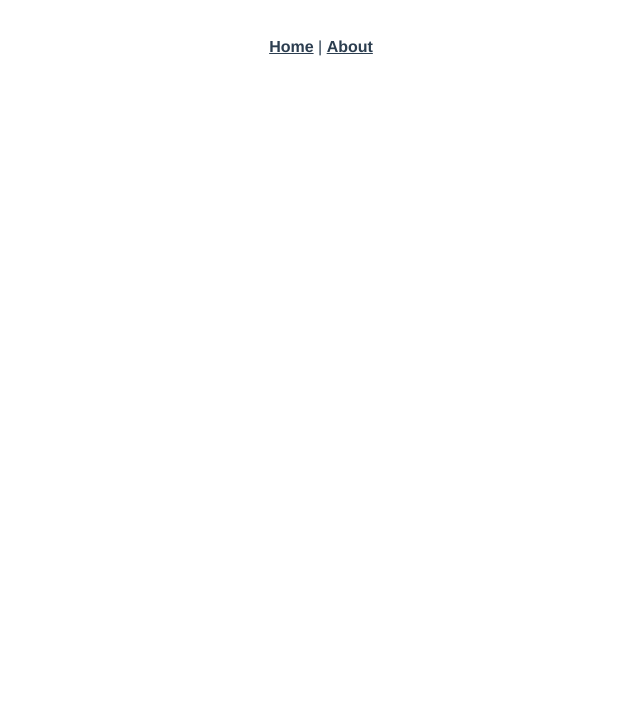
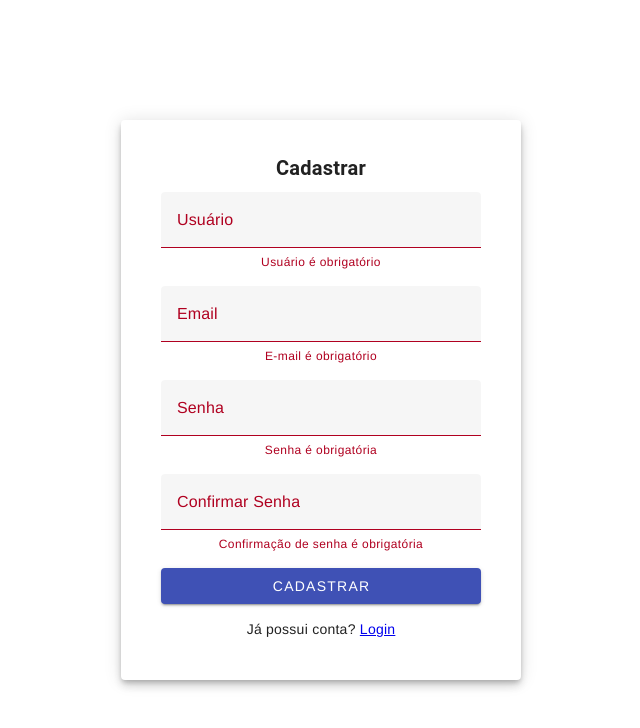
Before and after one commit to RenanCarles/prog-web, a Vue app in the folder crud/: page /register in a window 1280 px wide. Before the commit this address had no page. Shown: the top 728 px of the page, without its empty margins (319-959 px from the left). Built offline with nearby package versions, Linux system fonts and the light colour scheme.

Commit message:
login + register

```diff
--- a/crud/src/App.vue
+++ b/crud/src/App.vue
@@ -1,16 +1,14 @@
 <template>
-  <nav>
-    <router-link to="/">Home</router-link> |
-    <router-link to="/about">About</router-link>
-  </nav>
-  <router-view/>
+  <v-app>
+    <v-main>
+      <router-view/>
+    </v-main>
+  </v-app>
 </template>
 
 <style>
 #app {
   font-family: Avenir, Helvetica, Arial, sans-serif;
-  -webkit-font-smoothing: antialiased;
-  -moz-osx-font-smoothing: grayscale;
   text-align: center;
   color: #2c3e50;
 }
@@ -22,6 +20,8 @@ nav {
 nav a {
   font-weight: bold;
   color: #2c3e50;
+  text-decoration: none;
+  margin: 0 8px;
 }
 
 nav a.router-link-exact-active {
--- /dev/null
+++ b/crud/src/firebase/firebase.js
@@ -0,0 +1,13 @@
+import { initializeApp } from 'firebase/app'
+
+const firebaseConfig = {
+    apiKey: "AIzaSyChzosh-nGrUkvLls6OV2-t-IvvDz_ixmM",
+    authDomain: "trab-final-progweb.firebaseapp.com",
+    projectId: "trab-final-progweb",
+    storageBucket: "trab-final-progweb.firebasestorage.app",
+    messagingSenderId: "685164976692",
+    appId: "1:685164976692:web:ecab72ff3672f5b4134861",
+    measurementId: "G-W9NS11BX9G"
+}
+
+export const firebaseApp = initializeApp(firebaseConfig)
--- a/crud/src/main.js
+++ b/crud/src/main.js
@@ -2,5 +2,10 @@ import { createApp } from 'vue'
 import App from './App.vue'
 import router from './router'
 import store from './store'
+import vuetify from './plugins/vuetify'
 
-createApp(App).use(store).use(router).mount('#app')
+createApp(App)
+  .use(store)
+  .use(router)
+  .use(vuetify)
+  .mount('#app')
--- /dev/null
+++ b/crud/src/plugins/vuetify.js
@@ -0,0 +1,9 @@
+import 'vuetify/styles'
+import { createVuetify } from 'vuetify'
+import * as components from 'vuetify/components'
+import * as directives from 'vuetify/directives'
+
+export default createVuetify({
+  components,
+  directives,
+})
--- a/crud/src/router/index.js
+++ b/crud/src/router/index.js
@@ -1,11 +1,23 @@
 import { createRouter, createWebHistory } from 'vue-router'
 import HomeView from '../views/HomeView.vue'
+import LoginView from '@/views/LoginView.vue'
+import RegisterView from '@/views/RegisterView.vue'
 
 const routes = [
   {
     path: '/',
     name: 'home',
     component: HomeView
+  },
+  {
+    path: '/login',
+    name: 'login',
+    component: LoginView
+  },
+  {
+    path: '/register',
+    name: 'Register',
+    component: RegisterView
   },
   {
     path: '/about',
--- /dev/null
+++ b/crud/src/views/LoginView.vue
@@ -0,0 +1,100 @@
+<template>
+  <v-container class="fill-height d-flex justify-center align-center">
+    <v-card class="pa-6" width="400" elevation="6">
+      <v-card-title class="text-center text-h6 font-weight-bold">LOGIN</v-card-title>
+
+      <v-card-text>
+        <v-form @submit.prevent="handleSubmit(onSubmit)">
+          <v-text-field
+            label="Usuário (e-mail)"
+            v-model="username"
+            :error-messages="usernameTouched && usernameError ? [usernameError] : []"
+            outlined dense autocomplete="off" class="mb-4"
+            @blur="usernameBlur"
+          />
+
+          <v-text-field
+            label="Senha"
+            type="password"
+            v-model="password"
+            :error-messages="passwordTouched && passwordError ? [passwordError] : []"
+            outlined dense autocomplete="new-password" class="mb-4"
+            @blur="passwordBlur"
+          />
+
+          <v-btn type="submit" color="indigo" block class="text-white">Login</v-btn>
+
+          <div class="text-center mt-4">
+            <p>
+              Ainda não possui conta?
+              <RouterLink to="/register">Cadastre-se</RouterLink>
+            </p>
+          </div>
+        </v-form>
+      </v-card-text>
+    </v-card>
+  </v-container>
+</template>
+
+<script>
+import { getAuth, signInWithEmailAndPassword } from 'firebase/auth'
+import { firebaseApp } from '../firebase/firebase'
+
+import { useForm, useField } from 'vee-validate'
+import * as yup from 'yup'
+
+export default {
+  name: 'LoginView',
+  setup(_, { router }) {
+    // Schema de validação com Yup
+    const schema = yup.object({
+      username: yup.string().email('E-mail inválido').required('E-mail é obrigatório'),
+      password: yup.string().required('Senha é obrigatória'),
+    });
+
+    const { handleSubmit } = useForm({
+      validationSchema: schema,
+    });
+
+    // Campos e validação
+    const {
+      value: username,
+      errorMessage: usernameError,
+      meta: usernameMeta,
+      handleBlur: usernameBlur
+    } = useField('username');
+
+    const {
+      value: password,
+      errorMessage: passwordError,
+      meta: passwordMeta,
+      handleBlur: passwordBlur
+    } = useField('password');
+
+    // Lógica de login
+    const onSubmit = async (values) => {
+      const auth = getAuth(firebaseApp);
+      try {
+        await signInWithEmailAndPassword(auth, values.username, values.password);
+        router.push('/');
+      } catch (error) {
+        alert('Credenciais inválidas');
+        console.log(error.message);
+      }
+    };
+
+    return {
+      handleSubmit,
+      onSubmit,
+      username,
+      usernameError,
+      usernameTouched: usernameMeta.touched,
+      usernameBlur,
+      password,
+      passwordError,
+      passwordTouched: passwordMeta.touched,
+      passwordBlur,
+    };
+  }
+}
+</script>
--- /dev/null
+++ b/crud/src/views/RegisterView.vue
@@ -0,0 +1,99 @@
+<template>
+    <v-container class="fill-height d-flex justify-center align-center">
+      <v-card class="pa-6" width="400" elevation="6">
+        <v-card-title class="text-center text-h6 font-weight-bold">Cadastrar</v-card-title>
+
+        <v-card-text>
+          <v-form @submit.prevent="handleSubmit(onSubmit)">
+            <v-text-field
+              label="Usuário"
+              v-model="values.username"
+              :error-messages="errors.username"
+              outlined dense class="mb-4"
+            />
+            <v-text-field
+              label="Email"
+              type="email"
+              v-model="values.email"
+              :error-messages="errors.email"
+              outlined dense class="mb-4"
+            />
+            <v-text-field
+              label="Senha"
+              type="password"
+              v-model="values.password"
+              :error-messages="errors.password"
+              outlined dense class="mb-4"
+            />
+            <v-text-field
+              label="Confirmar Senha"
+              type="password"
+              v-model="values.confirmPassword"
+              :error-messages="errors.confirmPassword"
+              outlined dense class="mb-4"
+            />
+            <v-btn type="submit" color="indigo" block class="text-white">Cadastrar</v-btn>
+            <div class="text-center mt-4">
+              <p>Já possui conta? <RouterLink to="/login">Login</RouterLink></p>
+            </div>
+          </v-form>
+        </v-card-text>
+      </v-card>
+    </v-container>
+  </template>
+
+  <script>
+  import { getAuth, createUserWithEmailAndPassword } from 'firebase/auth'
+  import { firebaseApp } from '../firebase/firebase'
+
+  import { useForm } from 'vee-validate'
+  import * as yup from 'yup'
+
+  export default {
+    name: 'RegisterView',
+    setup() {
+      const schema = yup.object({
+        username: yup.string().required('Usuário é obrigatório'),
+        email: yup.string().email('E-mail inválido').required('E-mail é obrigatório'),
+        password: yup.string()
+          .required('Senha é obrigatória')
+          .matches(
+            /^(?=.*\d)(?=.*[a-z])(?=.*[A-Z])(?=.*[\W_]).{8,}$/,
+            'Senha fraca! Use 8+ caracteres com letras maiúsculas, minúsculas, números e símbolos.'
+          ),
+        confirmPassword: yup.string()
+          .oneOf([yup.ref('password')], 'As senhas não coincidem')
+          .required('Confirmação de senha é obrigatória'),
+      });
+
+      const { handleSubmit, errors, values } = useForm({
+        validationSchema: schema,
+        initialValues: {
+          username: '',
+          email: '',
+          password: '',
+          confirmPassword: '',
+        }
+      });
+
+      const onSubmit = async (values) => {
+        const auth = getAuth(firebaseApp);
+        try {
+          await createUserWithEmailAndPassword(auth, values.email, values.password);
+          alert('Usuário cadastrado com sucesso!');
+          window.location.href = '/login'; // ou use this.$router.push
+        } catch (error) {
+          alert(error.message);
+          console.error(error.message);
+        }
+      };
+
+      return {
+        values,
+        errors,
+        handleSubmit,
+        onSubmit,
+      }
+    }
+  }
+  </script>
```
Also changed, not shown: crud/package.json (+8 -2 lines), 1 other file (tests, documents, lock files or other folders).
